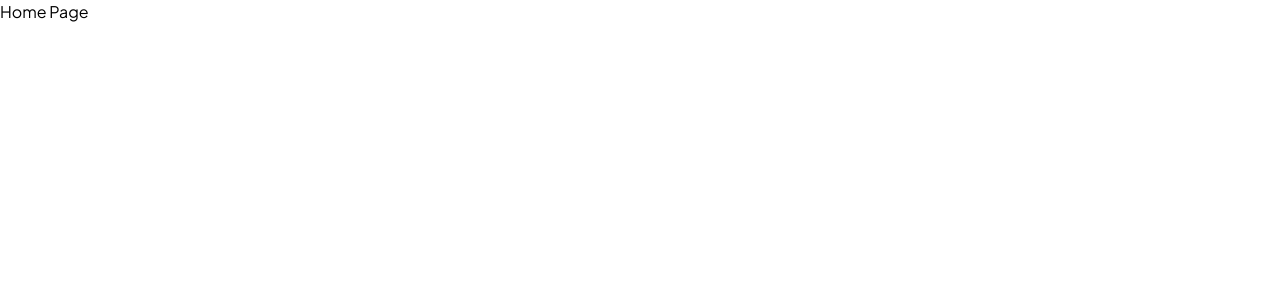
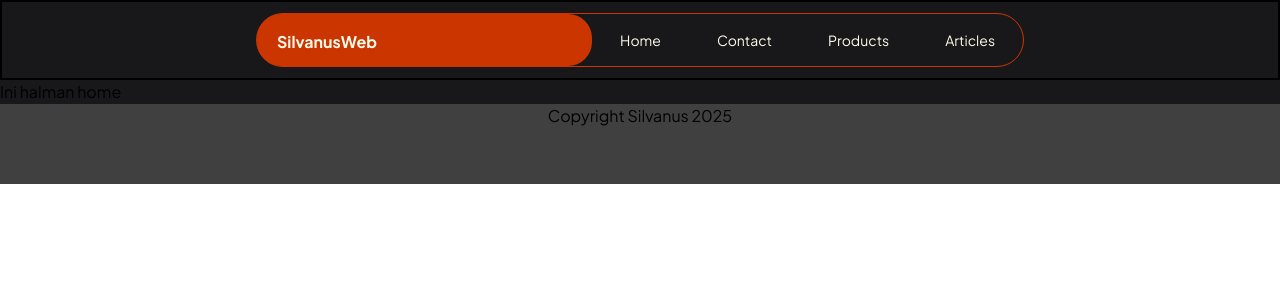
Before and after one commit to Kukuh01/fe-web-porto, a React (Vite) app: page / in a window 1280 px wide. Shown: the top 300 px of the page. Built offline with nearby package versions, Linux system fonts and the light colour scheme.

Commit message:
STYLE: styling navbar

```diff
--- a/src/App.tsx
+++ b/src/App.tsx
@@ -1,5 +1,5 @@
 import "./App.css";
-import Navbar from "./assets/components/layouts/Navbar";
+import Navbar from "./assets/components/fragments/Navbar";
 
 export default function App() {
   return <Navbar />;
--- /dev/null
+++ b/src/assets/components/elements/Link/index.tsx
@@ -0,0 +1,17 @@
+import type { ReactNode } from "react";
+
+export default function Link({
+  children,
+  href,
+  className = "text-sm",
+}: {
+  children: ReactNode;
+  href: string;
+  className?: string;
+}) {
+  return (
+    <a href={href} className={className}>
+      {children}
+    </a>
+  );
+}
--- /dev/null
+++ b/src/assets/components/fragments/Footer.tsx
@@ -0,0 +1,7 @@
+export default function Footer() {
+  return (
+    <div className="w-full h-20 bg-neutral-700">
+      <p className="text-center">Copyright Silvanus 2025</p>
+    </div>
+  );
+}
--- /dev/null
+++ b/src/assets/components/fragments/Navbar.tsx
@@ -0,0 +1,23 @@
+import Link from "../elements/Link";
+
+export default function Navbar() {
+  return (
+    <div className="w-full border-2 h-20 flex items-center justify-center">
+      <div className="w-3xl h-fit border-1 border-orange-700 rounded-4xl flex justify-between">
+        <div className="w-md rounded-3xl bg-orange-700 py-4 text-amber-50 font-bold relative">
+          <div className="absolute left-5">
+            <a href="/">
+              <p>SilvanusWeb</p>
+            </a>
+          </div>
+        </div>
+        <div className="py-4 text-amber-50 w-xl flex justify-around">
+          <Link href="/">Home</Link>
+          <Link href="/contact">Contact</Link>
+          <Link href="/product">Products</Link>
+          <Link href="/article">Articles</Link>
+        </div>
+      </div>
+    </div>
+  );
+}
--- a/src/assets/components/layouts/Navbar.tsx
+++ /dev/null
@@ -1,3 +0,0 @@
-export default function Navbar() {
-  return <div className="w-full bg-amber-400 h-20"></div>;
-}
--- /dev/null
+++ b/src/assets/components/layouts/PageLayout.tsx
@@ -0,0 +1,13 @@
+import type { ReactNode } from "react";
+import Navbar from "../fragments/Navbar";
+import Footer from "../fragments/Footer";
+
+export default function PageLayout({ children }: { children: ReactNode }) {
+  return (
+    <div className="bg-zinc-900">
+      <Navbar />
+      <main>{children}</main>
+      <Footer />
+    </div>
+  );
+}
--- a/src/assets/pages/HomePage.tsx
+++ b/src/assets/pages/HomePage.tsx
@@ -1,3 +1,11 @@
+import PageLayout from "../components/layouts/PageLayout";
+
 export default function HomePage() {
-  return <p>Home Page</p>;
+  return (
+    <PageLayout>
+      <div>
+        <p>Ini halman home</p>
+      </div>
+    </PageLayout>
+  );
 }
```
